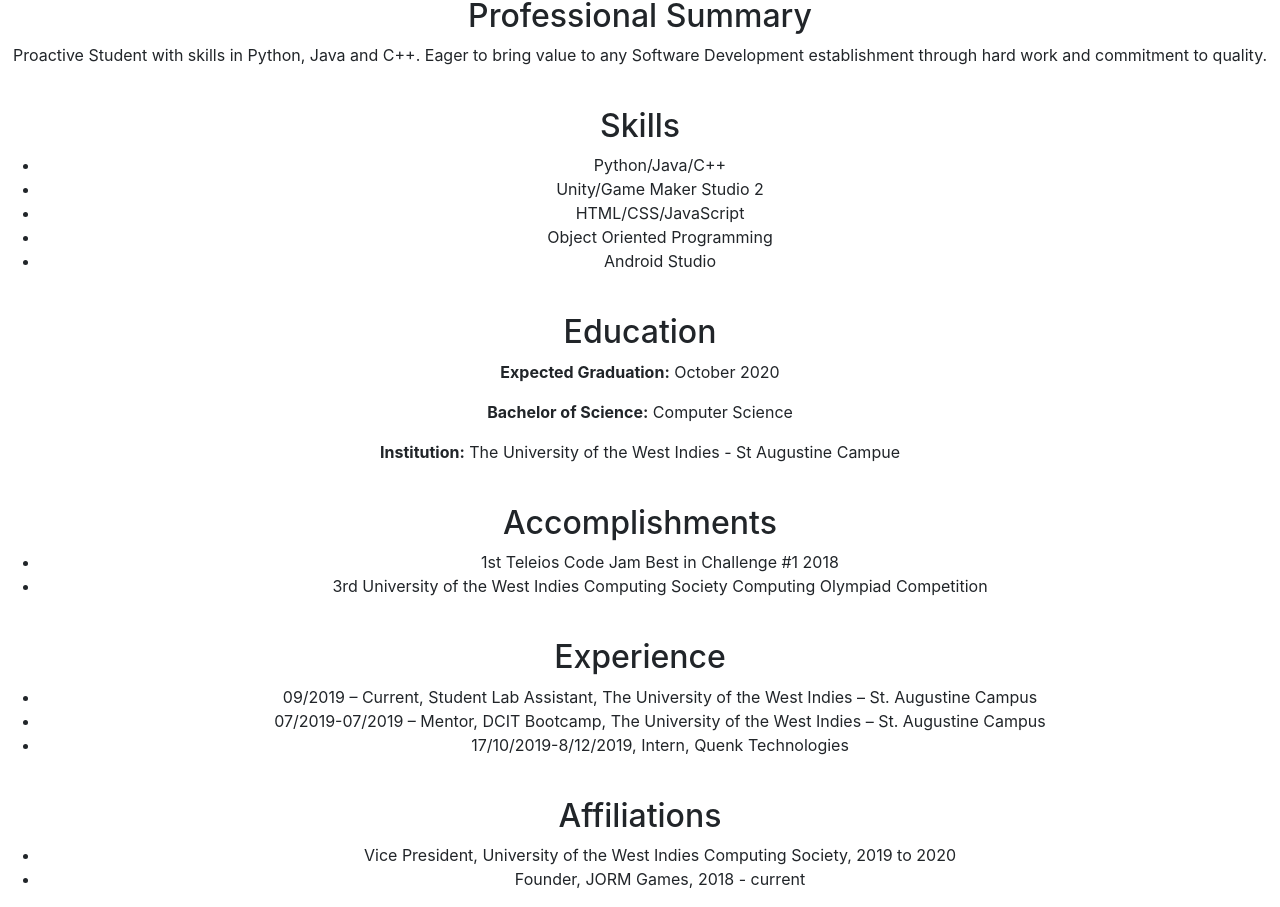
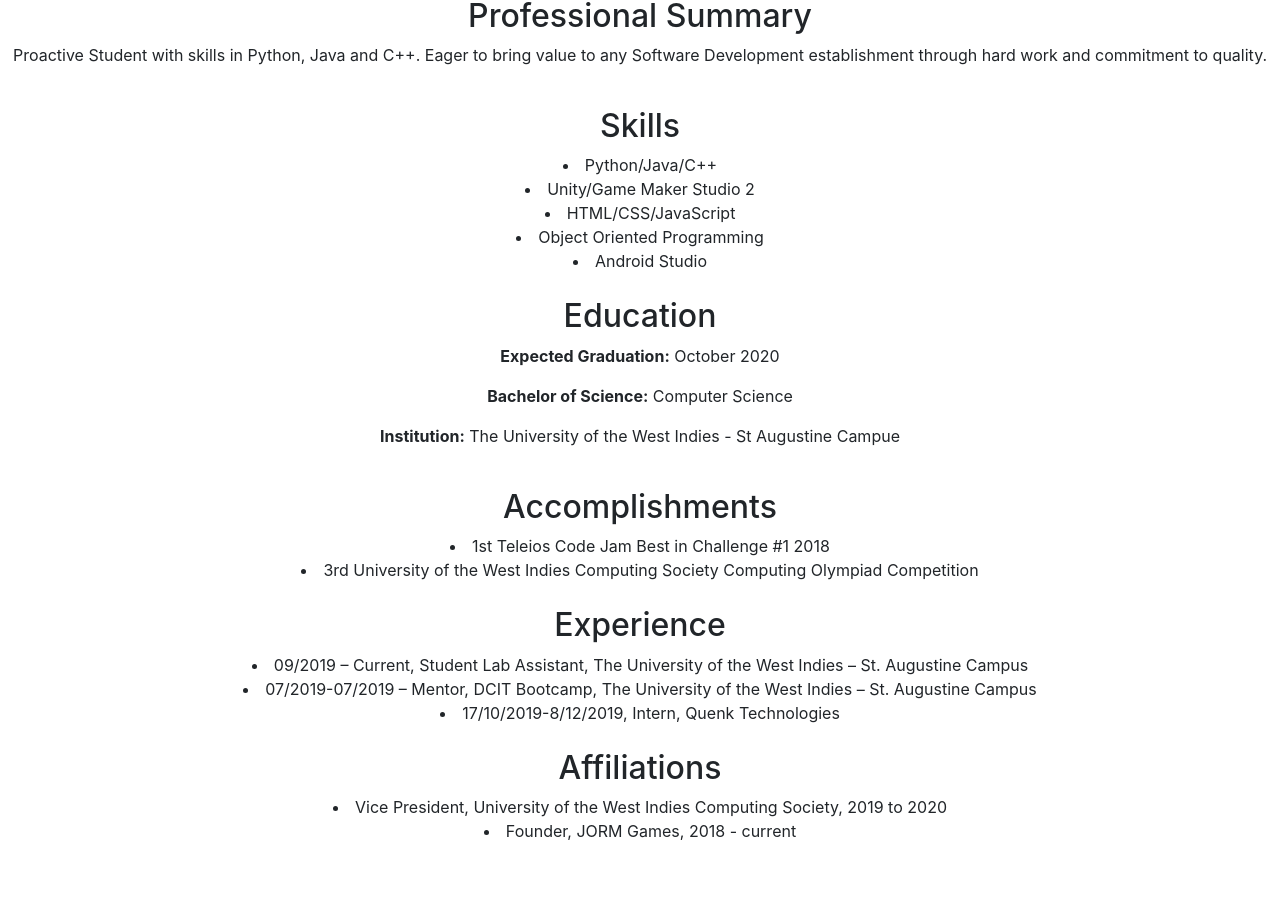
Before and after one commit to OmariLawrence/OmariLawrence.github.io, a React (Create React App) app: page / in a window 1280 px wide. Shown: the part 244-1151 px from the top of the page. After the commit the page ends 1087 px from the top, so only its background shows below. Built offline with nearby package versions, Linux system fonts and the light colour scheme.

Commit message:
messing around 3

```diff
--- a/src/Components/AboutMe.js
+++ b/src/Components/AboutMe.js
@@ -41,27 +41,19 @@ export class AboutMe extends Component {
                 hard work and commitment to quality.</p>
             <br/>
             <h2>Skills</h2>
-            <ul>
-                {this.state.skills.map((skill, index) => <li key={index}>{skill}</li>)}
-            </ul>
+            {this.state.skills.map((skill, index) => <li key={index}>{skill}</li>)}
             <br/>
             <h2>Education</h2>
-                {this.state.edu.map((ed) => ed)}
+            {this.state.edu.map((ed) => ed)}
             <br/>
             <h2>Accomplishments</h2>
-            <ul>
-                {this.state.accomp.map((acc, index) => <li key={index}>{acc}</li>)}
-            </ul>
+            {this.state.accomp.map((acc, index) => <li key={index}>{acc}</li>)}
             <br/>
             <h2>Experience</h2>
-            <ul>
-                {this.state.exp.map((ex, index) => <li key={index}>{ex}</li>)}
-            </ul>
+            {this.state.exp.map((ex, index) => <li key={index}>{ex}</li>)}
             <br/>
             <h2>Affiliations</h2>
-            <ul>
-                {this.state.affil.map((aff, index) => <li key={index}>{aff}</li>)}
-            </ul>
+            {this.state.affil.map((aff, index) => <li key={index}>{aff}</li>)}
         </div>
         )
     }
```
